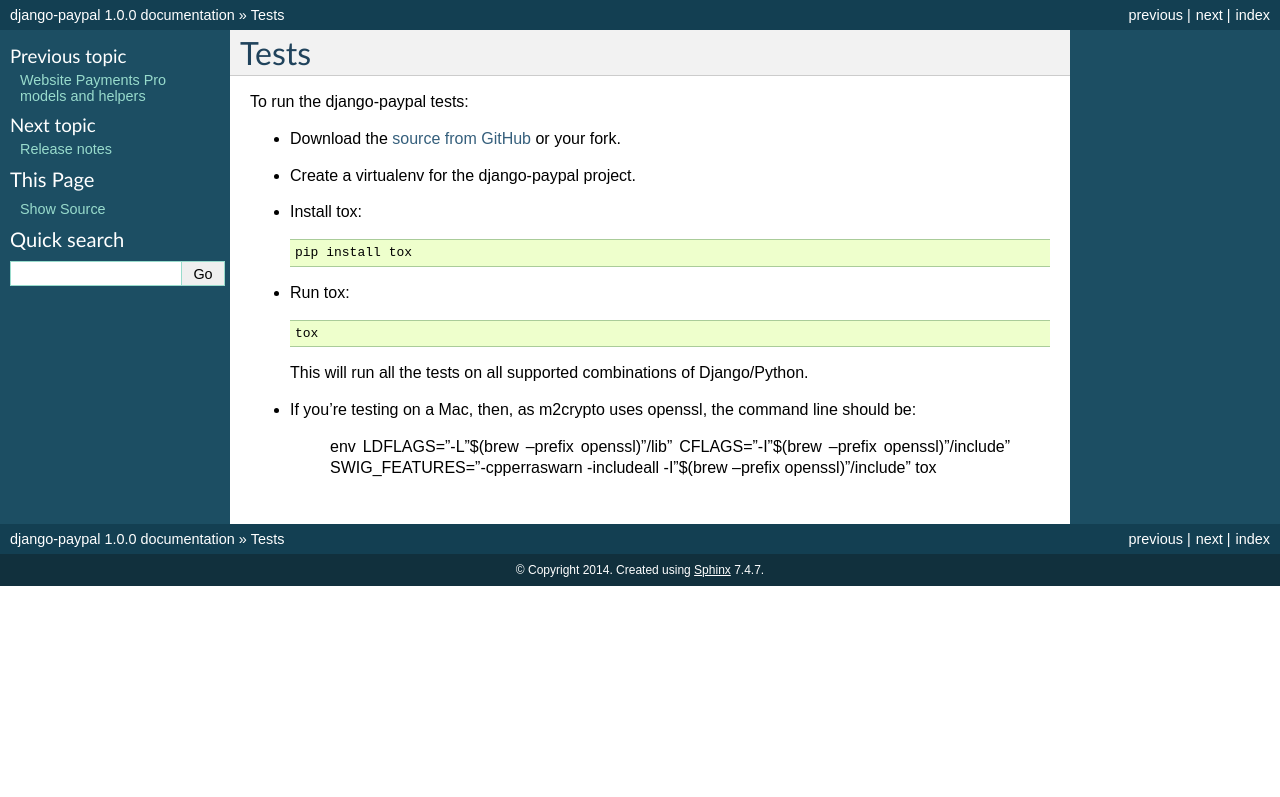
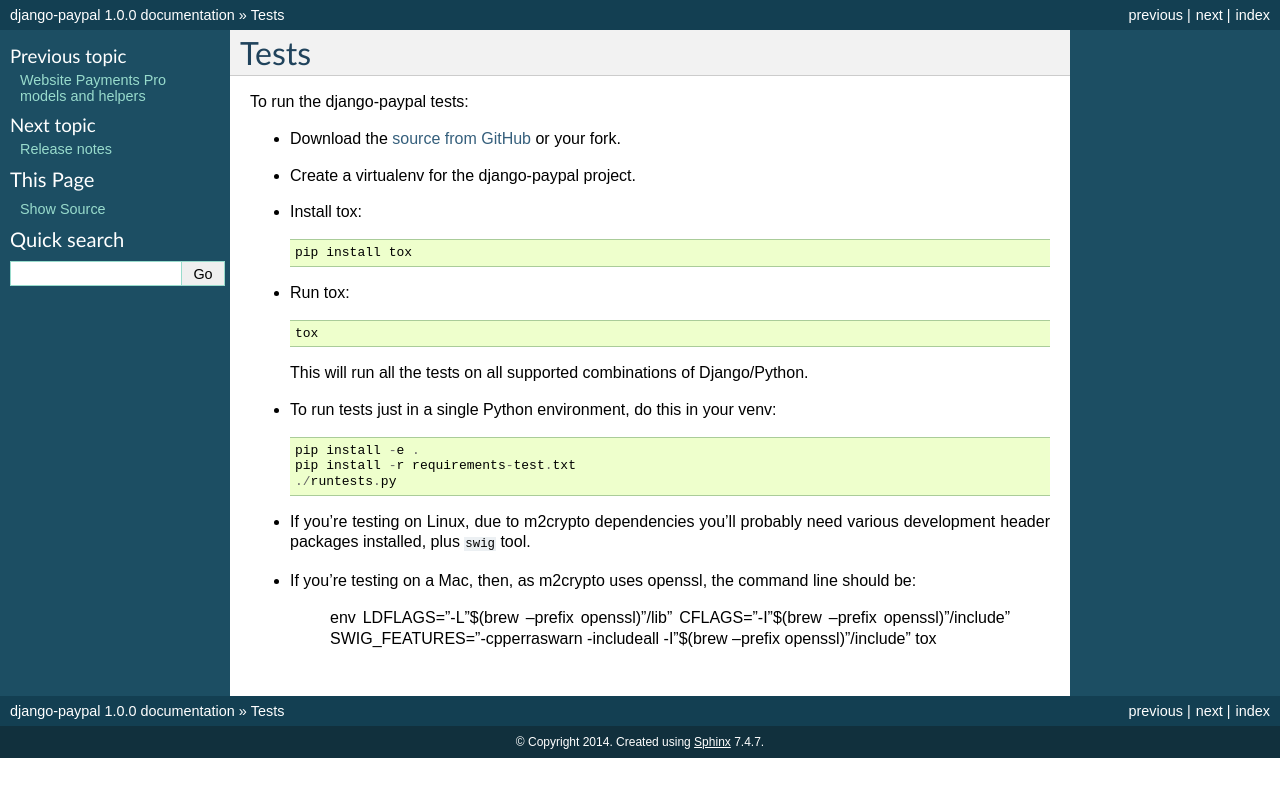
Before and after one commit to spookylukey/django-paypal, a Sphinx documentation site: the page built from docs/tests.rst, in a window 1280 px wide. Shown: the top 797 px of the page. Built offline with Sphinx 7.4.7, drawn with Linux system fonts in a browser that asks for light colours.

```diff
--- a/docs/tests.rst
+++ b/docs/tests.rst
@@ -15,6 +15,15 @@
 
   This will run all the tests on all supported combinations of Django/Python.
 
+* To run tests just in a single Python environment, do this in your venv::
+
+      pip install -e .
+      pip install -r requirements-test.txt
+      ./runtests.py
+
+* If you're testing on Linux, due to m2crypto dependencies you'll probably need various
+  development header packages installed, plus ``swig`` tool.
+
 * If you're testing on a Mac, then, as m2crypto uses openssl, the command line should be:
 
       env LDFLAGS="-L"$(brew --prefix openssl)"/lib" \
--- a/runtests.py
+++ b/runtests.py
@@ -33,6 +33,7 @@
     INSTALLED_APPS=[
         'django.contrib.auth',
         'django.contrib.admin',
+        'django.contrib.messages',
         'django.contrib.sessions',
         'django.contrib.contenttypes',
         'paypal.pro',
@@ -89,6 +90,7 @@
             },
         },
     },
+    SECRET_KEY='required_by_django',
     )
 
 settings.configure(**settings_dict)
```
Also changed, not shown: requirements-test.txt (added, +13 -0 lines), 4 other files.
